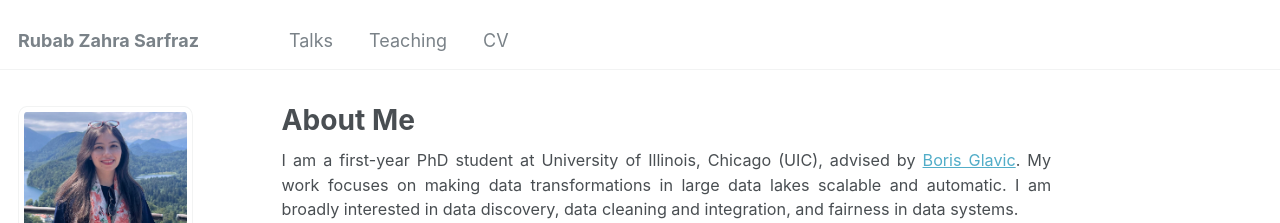
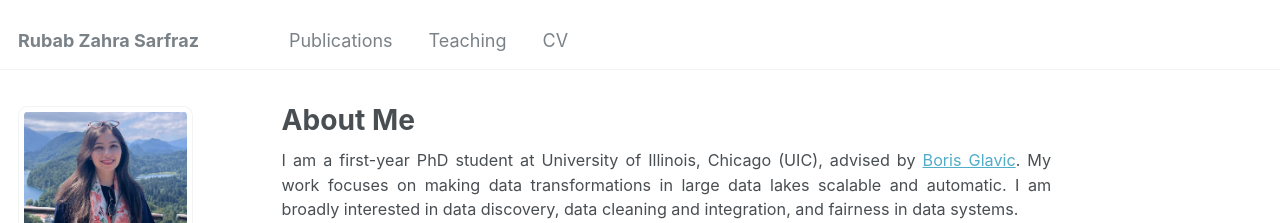
Before and after one commit to rubabzs/rubabzs.github.io, a Jekyll site: the page built from _pages/about.md, in a window 1280 px wide. Shown: the top 223 px of the page. Built offline with Jekyll 4.4.1, drawn with Linux system fonts in a browser that asks for light colours; some web fonts are replaced.

Commit message:
updated publications

```diff
--- a/_data/navigation.yml
+++ b/_data/navigation.yml
@@ -5,8 +5,8 @@
 # prevent it from being included in the site.
 
 main:
-  - title: "Talks"
-    url: /talks/
+  - title: "Publications"
+    url: /publications/
 
   - title: "Teaching"
     url: /teaching/
```
